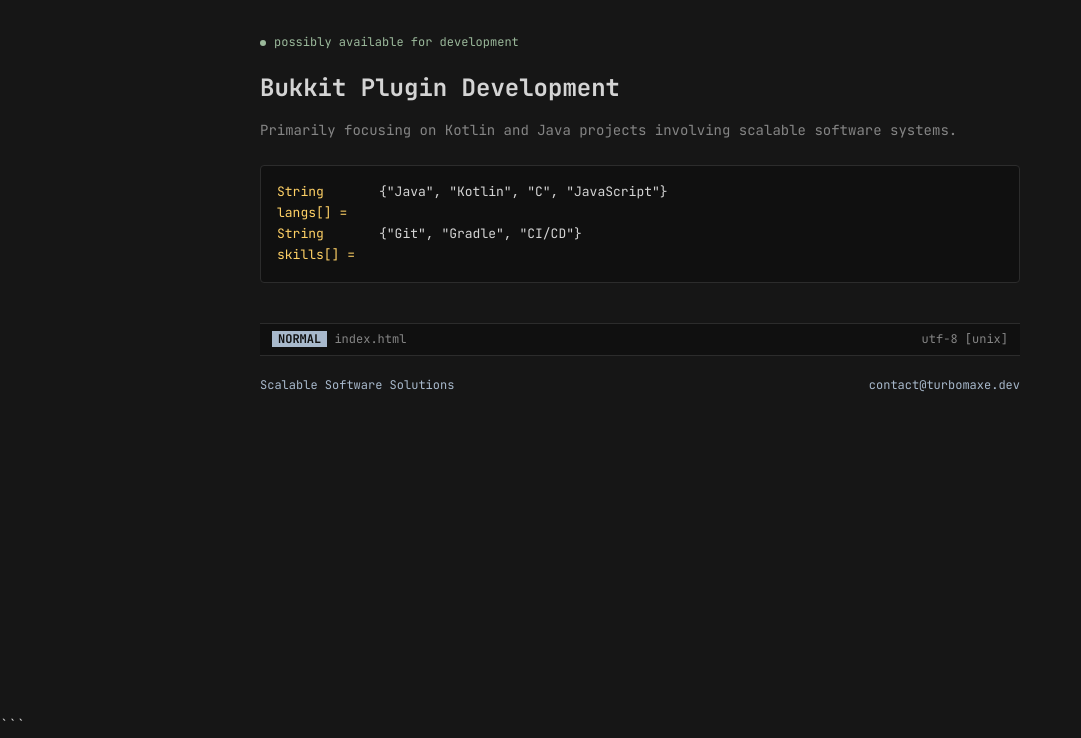
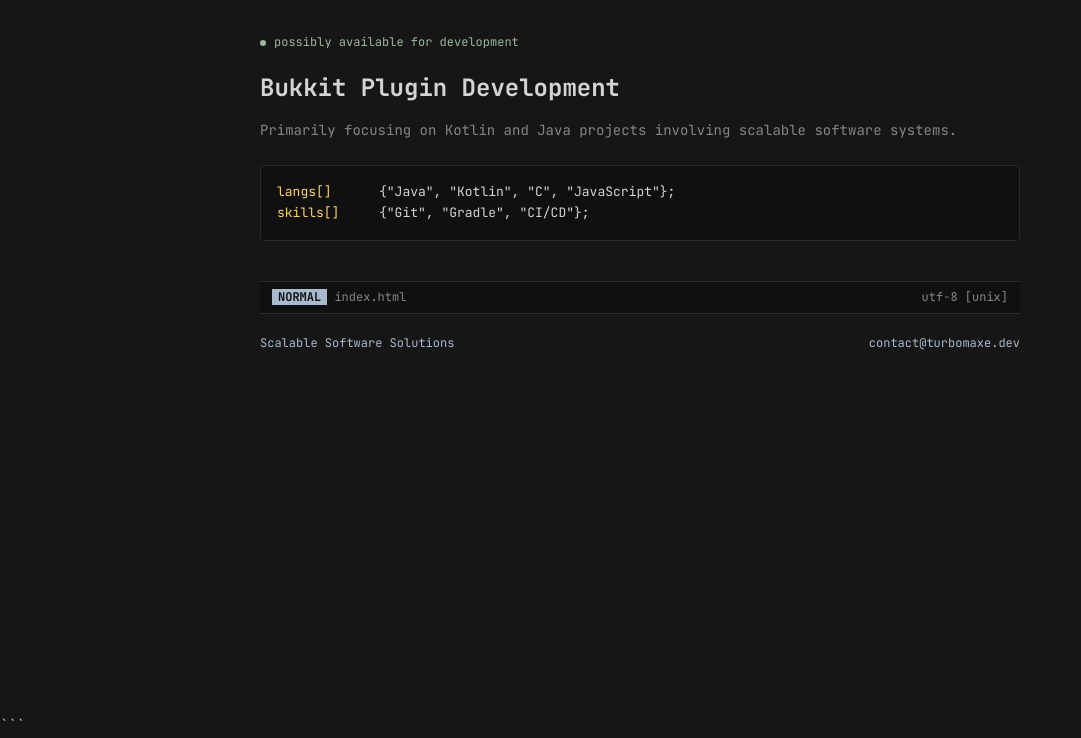
Before and after one commit to 6a08c5fba805337cc251242/6a08c5fba805337cc251242.github.io, a plain HTML site: page index.html in a window 1280 px wide. Shown: the part 62-800 px from the top of the page, without its empty margins (0-1081 px from the left). Drawn offline with Linux system fonts and the light colour scheme.

Commit message:
Update index.html

```diff
--- a/index.html
+++ b/index.html
@@ -199,12 +199,12 @@
 
       <ul class="meta-list">
         <li>
-          <span class="meta-key">String langs[] =</span>
-          <span>{"Java", "Kotlin", "C", "JavaScript"}</span>
+          <span class="meta-key">langs[]</span>
+          <span>{"Java", "Kotlin", "C", "JavaScript"};</span>
         </li>
         <li>
-          <span class="meta-key">String skills[] =</span>
-          <span>{"Git", "Gradle", "CI/CD"}</span>
+          <span class="meta-key">skills[]</span>
+          <span>{"Git", "Gradle", "CI/CD"};</span>
         </li>
       </ul>
     </main>
```
